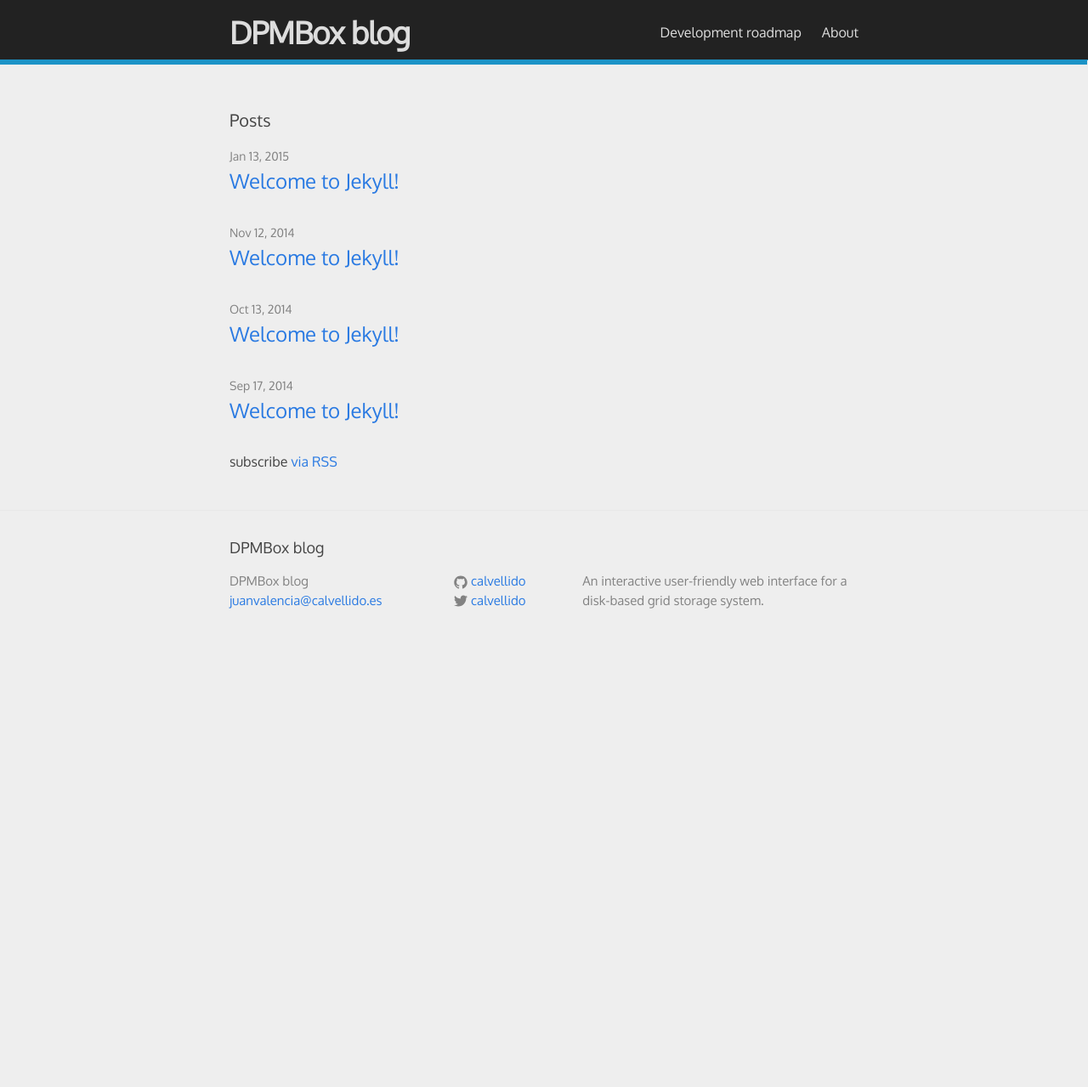
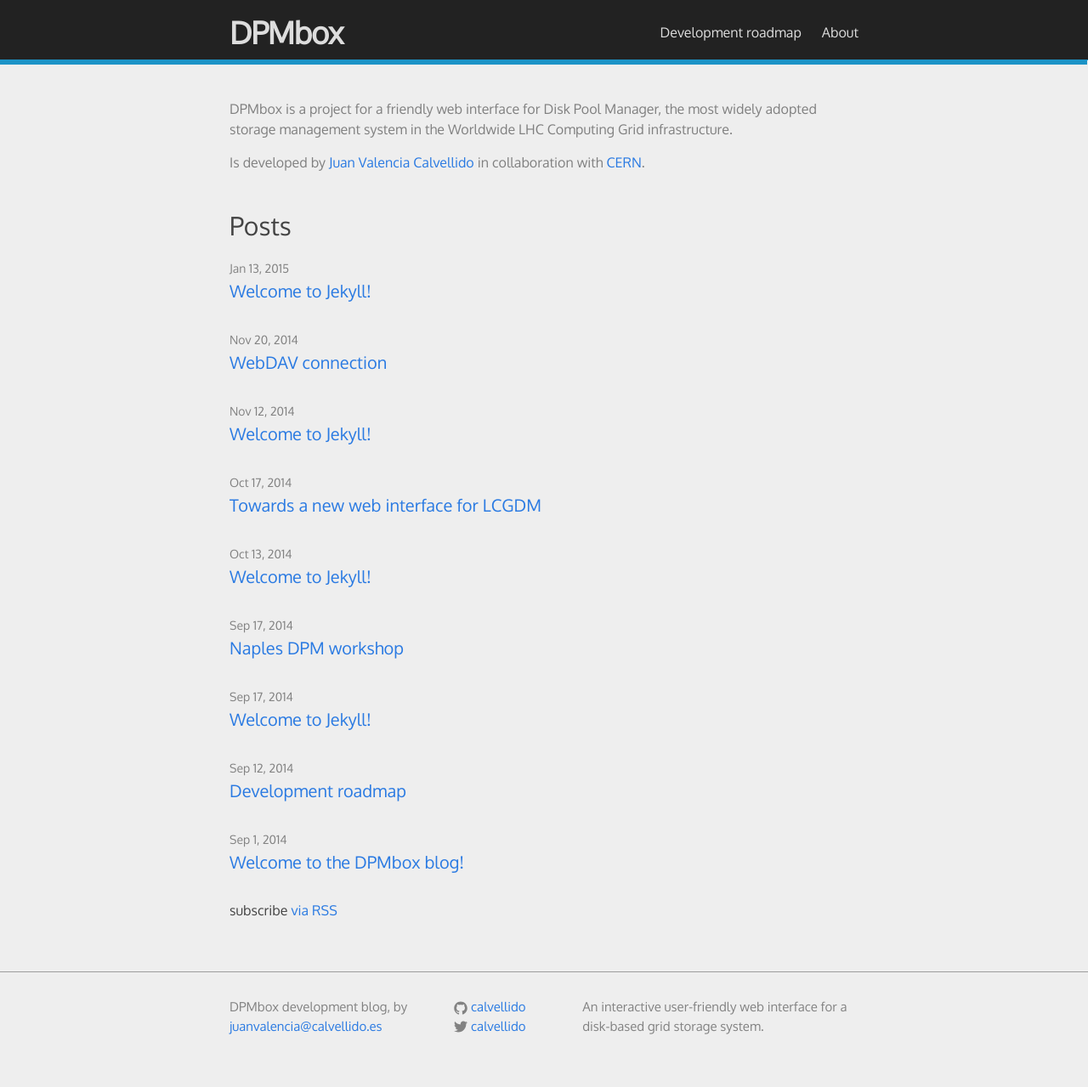
Before and after one commit to calvellido/DPMbox, a Jekyll site: the page built from index.html, in a window 1280 px wide. Shown: the whole page at 85% size. Built offline with Jekyll 4.4.1, drawn with Linux system fonts in a browser that asks for light colours; before the commit the page ends 900 px from its top, so only the background shows below that.

Commit message:
Posts now shown on main page

```diff
--- a/_config.yml
+++ b/_config.yml
@@ -1,5 +1,5 @@
 # Site settings
-title: DPMBox blog
+title: DPMbox
 email: juanvalencia@calvellido.es
 description: > # this means to ignore newlines until "baseurl:"
   An interactive user-friendly web interface for a disk-based grid storage system.
--- a/_includes/footer.html
+++ b/_includes/footer.html
@@ -2,12 +2,12 @@
 
   <div class="wrapper">
 
-    <h2 class="footer-heading">{{ site.title }}</h2>
+    <!--h2 class="footer-heading">DPMbox development blog</h2-->
 
     <div class="footer-col-wrapper">
       <div class="footer-col  footer-col-1">
         <ul class="contact-list">
-          <li>{{ site.title }}</li>
+          <li>DPMbox development blog, by</li>
           <li><a href="mailto:{{ site.email }}">{{ site.email }}</a></li>
         </ul>
       </div>
--- /dev/null
+++ b/_posts/2014-10-17-Towards a-new-web-interface-for-LCGDM.markdown
@@ -0,0 +1,7 @@
+---
+layout: post
+title:  "Towards a new web interface for LCGDM"
+date:   2014-10-17 17:19:07
+categories: DPMbox
+---
+Hello! Well, as I told you before the DPM workshop was held in Naples last Thursday and Friday and it was very interesting.
--- /dev/null
+++ b/_posts/2014-11-20-WebDAV-connection.markdown
@@ -0,0 +1,7 @@
+---
+layout: post
+title:  "WebDAV connection"
+date:   2014-11-20 17:19:07
+categories: DPMbox
+---
+Hello! Today I want to talk you about a key thing in the development.
--- a/_sass/_layout.scss
+++ b/_sass/_layout.scss
@@ -11,6 +11,12 @@
 
     // Positioning context for the mobile navigation icon
     position: relative;
+}
+
+.header-info{
+	color:  grey;
+	margin-top: -10px;
+	margin-bottom: 40px;
 }
 
 .site-title {
@@ -96,8 +102,9 @@
  * Site footer
  */
 .site-footer {
-    border-top: 1px solid $grey-color-light;
+    border-top: 1px solid $grey-color-footer;
     padding: $spacing-unit 0;
+	margin-top: 15px;
 }
 
 .footer-heading {
@@ -170,7 +177,7 @@
 }
 
 .page-heading {
-    font-size: 20px;
+    font-size: 30px;
 }
 
 .post-list {
@@ -189,7 +196,7 @@
 
 .post-link {
     display: block;
-    font-size: 24px;
+    font-size: 20px;
 }
 
 
--- a/css/main.scss
+++ b/css/main.scss
@@ -20,6 +20,7 @@
 
 $grey-color:       #828282;
 $grey-color-light: lighten($grey-color, 40%);
+$grey-color-footer: lighten($grey-color, 10%);
 $grey-color-dark:  darken($grey-color, 25%);
 
 $on-palm:          600px;
--- a/index.html
+++ b/index.html
@@ -3,6 +3,11 @@
 ---
 
 <div class="home">
+
+  <div class="header-info">
+  	<p>DPMbox is a project for a friendly web interface for Disk Pool Manager, the most widely adopted storage management system in the Worldwide LHC Computing Grid infrastructure.</p>
+  	<p>Is developed by <a href="http://www.calvellido.es" target="_blank">Juan Valencia Calvellido</a> in collaboration with <a href="http://www.cern.ch" target="_blank">CERN</a>.</p>
+  </div>
 
   <h1 class="page-heading">Posts</h1>
 
```
Also changed, not shown: _posts/2014-09-01-welcome.markdown (added, +17 -0 lines), _posts/2014-09-17-naples-workshop.markdown (added, +22 -0 lines), _posts/2014-10-13-development-roadmap.markdown (added, +9 -0 lines).
